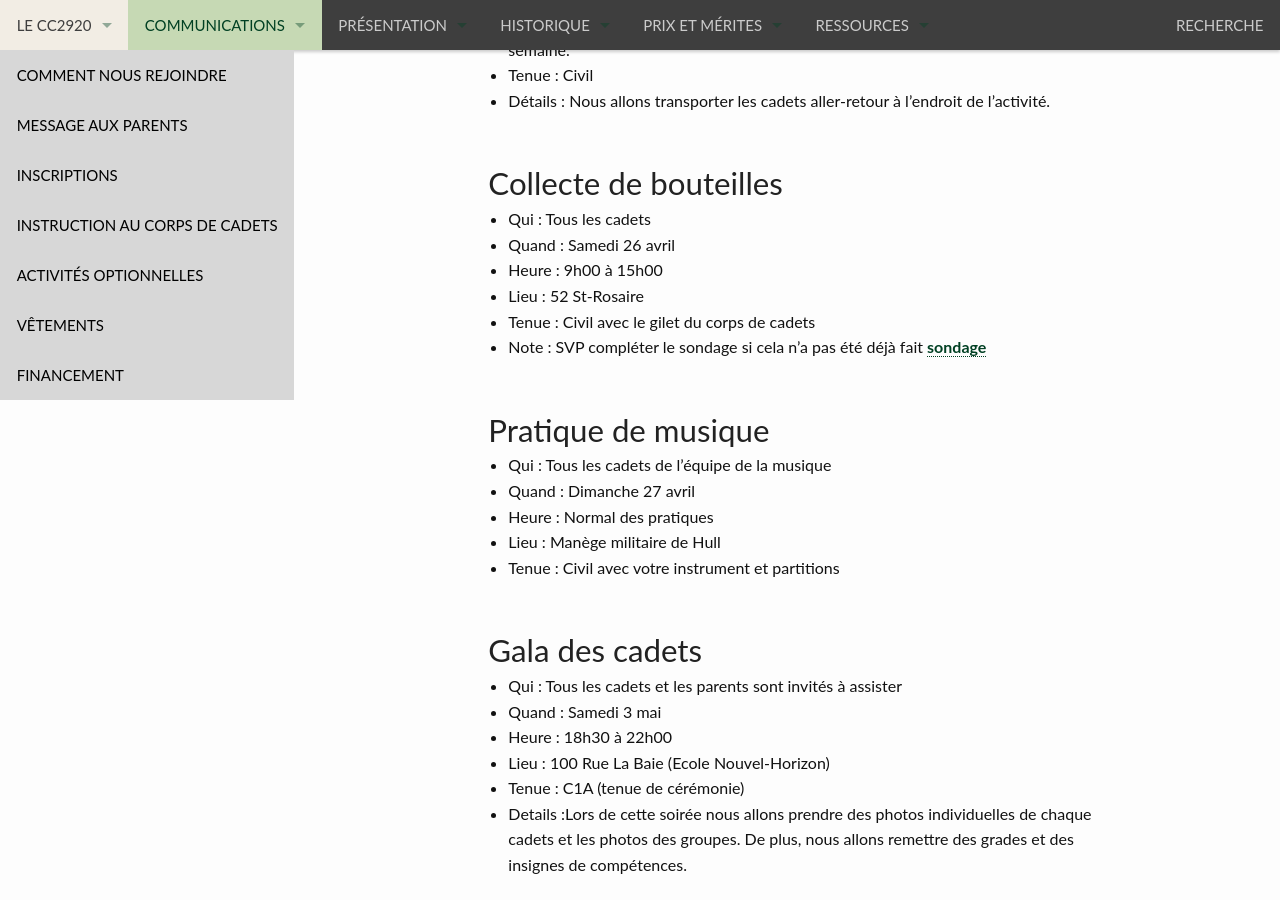
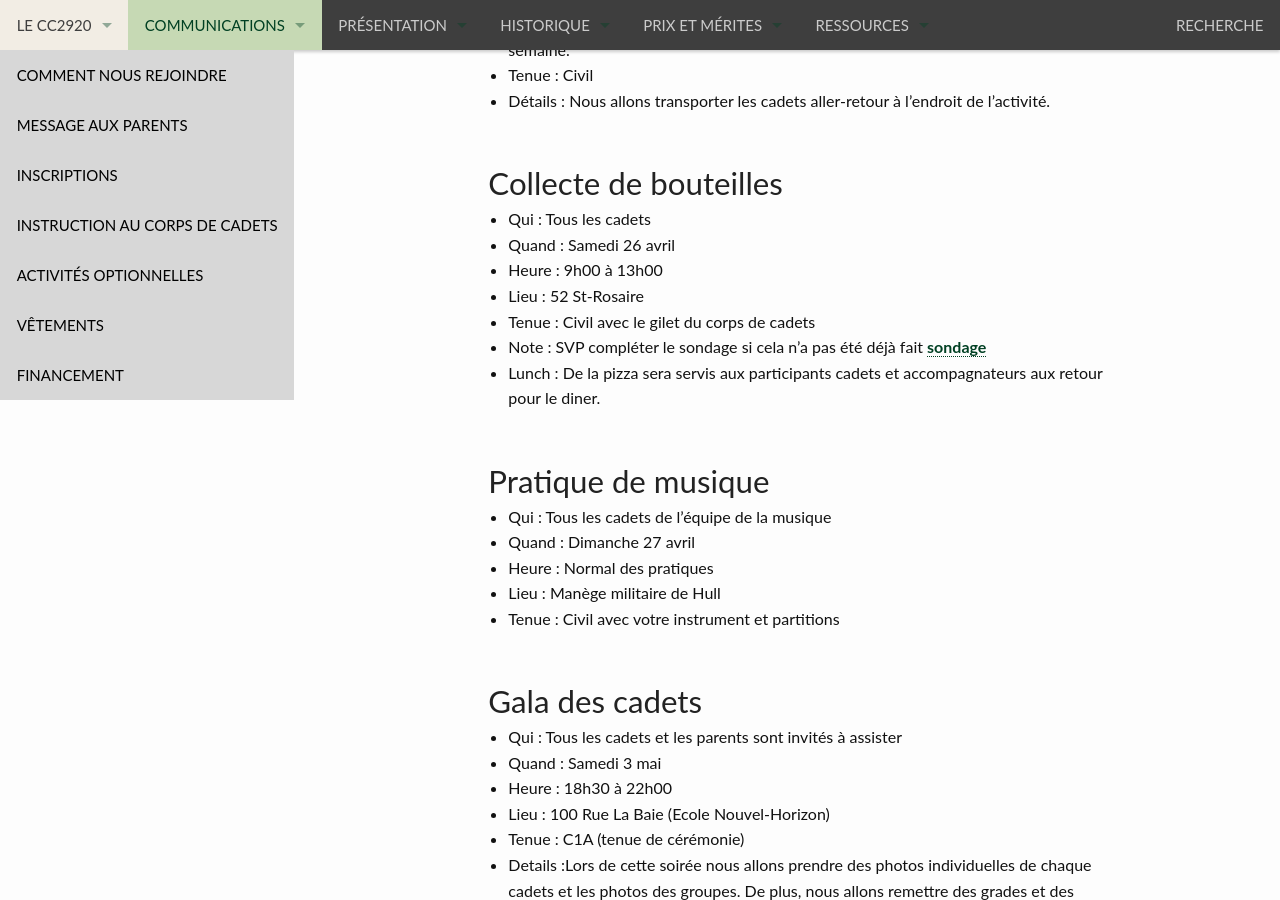
Before and after one commit to CC2920/web, a Jekyll site: the page built from _communications/messages.md, in a window 1280 px wide and 900 px high, scrolled down 2101 px. Built offline with Jekyll 4.4.1, drawn with Linux system fonts in a browser that asks for light colours.

Commit message:
Mise a jour collecte de bouteilles

```diff
--- a/_communications/messages.md
+++ b/_communications/messages.md
@@ -75,10 +75,11 @@ Merci de votre soutien !
 
 - Qui : Tous les cadets
 - Quand : Samedi 26 avril
-- Heure : 9h00 à 15h00
+- Heure : 9h00 à 13h00
 - Lieu : 52 St-Rosaire
 - Tenue : Civil avec le gilet du corps de cadets
 - Note : SVP compléter le sondage si cela n'a pas été déjà fait [sondage](https://docs.google.com/forms/d/1PI13J6a1jAA0qAe4Dp7VkUqK5AoEvx3oP6CKhJgfbQw/edit)
+- Lunch : De la pizza sera servis aux participants cadets et accompagnateurs aux retour pour le diner.
 
 ## Pratique de musique
 
```
